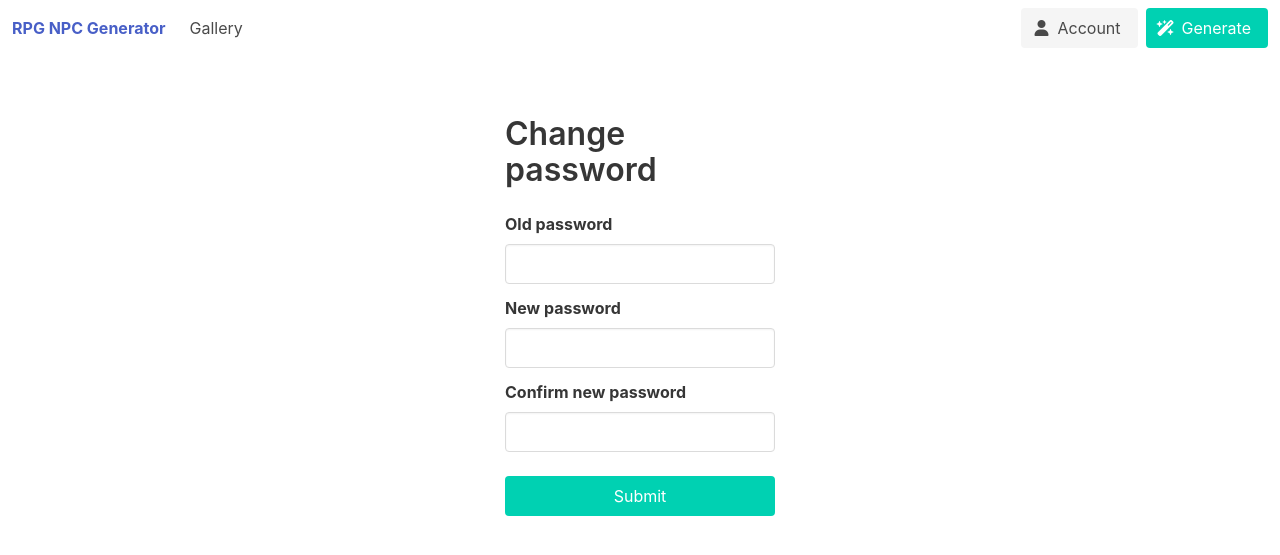
After one commit to jrauha/rpg-npc-generator, a Flask app: page /change-password in a window 1280 px wide. The commit adds this page. Shown: the top 555 px of the page. Run offline with Flask 3, Linux system fonts and the light colour scheme; the visitor is signed in with stand-in values (Sample User, id 1); some libraries are stand-ins or nearby versions.

Commit message:
Add change password functionality

```diff
--- a/npcgen/auth/forms.py
+++ b/npcgen/auth/forms.py
@@ -1,8 +1,23 @@
 from flask_wtf import FlaskForm
 from wtforms import StringField
-from wtforms.validators import DataRequired
+from wtforms.validators import DataRequired, EqualTo, Length
 
 
 class LoginForm(FlaskForm):
     username = StringField("Username", validators=[DataRequired()])
     password = StringField("Password", validators=[DataRequired()])
+
+
+class ChangePasswordForm(FlaskForm):
+    old_password = StringField("Old password", validators=[DataRequired()])
+    new_password = StringField(
+        "New password", validators=[DataRequired(), Length(min=8)]
+    )
+    new_password_confirm = StringField(
+        "Confirm new password",
+        validators=[
+            DataRequired(),
+            Length(min=8),
+            EqualTo("new_password", message="Passwords must match"),
+        ],
+    )
--- a/npcgen/auth/views.py
+++ b/npcgen/auth/views.py
@@ -4,7 +4,7 @@ from flask import Blueprint, redirect, render_template, session, url_for
 from ..extensions import db
 from .daos import UserDao
 from .decorators import login_required
-from .forms import LoginForm
+from .forms import ChangePasswordForm, LoginForm
 from .models import User
 from .services import AuthService
 
@@ -29,8 +29,30 @@ def login():
             )
         session["user_id"] = user.id
         return redirect(url_for("auth.account"))
-    else:
-        return render_template("auth/login.html", form=form)
+
+    return render_template("auth/login.html", form=form)
+
+
+@bp.route("/change-password", methods=["GET", "POST"])
+@login_required
+def change_password():
+    form = ChangePasswordForm()
+    if form.validate_on_submit():
+        user_id = session.get("user_id")
+        user = user_dao.get_user_by_id(user_id)
+        old_password = form.old_password.data
+        new_password = form.new_password.data
+        if auth_service.authenticate(user.username, old_password):
+            user_dao.update_password(user.id, new_password)
+            return redirect(url_for("auth.account"))
+
+        return render_template(
+            "auth/change_password.html",
+            form=form,
+            error="Invalid old password",
+        )
+
+    return render_template("auth/change_password.html", form=form)
 
 
 @bp.route("/account")
--- a/npcgen/templates/auth/account.html
+++ b/npcgen/templates/auth/account.html
@@ -8,6 +8,9 @@
                 <p>Email: {{ user.email }}</p>
                 <ul class="list mt-3">
                     <li>
+                        <a href="{{ url_for("auth.change_password") }}">Change password</a>
+                    </li>
+                    <li>
                         <a href="{{ url_for("auth.logout") }}">Log out</a>
                     </li>
                 </ul>
--- /dev/null
+++ b/npcgen/templates/auth/change_password.html
@@ -0,0 +1,21 @@
+{% from "macros.html" import render_field %}
+{% extends "layout.html" %}
+{% block content %}
+    <div class="container">
+        <div class="columns is-centered mt-6">
+            <div class="column is-one-quarter">
+                <h1 class="title">Change password</h1>
+                {% if error %}<div class="notification is-danger">{{ error }}</div>{% endif %}
+                <form action="{{ url_for("auth.change_password") }}" method="post">
+                    {{ form.hidden_tag() }}
+                    {{ render_field(form.old_password, type="password") }}
+                    {{ render_field(form.new_password, type="password") }}
+                    {{ render_field(form.new_password_confirm, type="password") }}
+                    <div class="control mt-5">
+                        <input class="button is-primary is-fullwidth" type="submit" value="Submit" />
+                    </div>
+                </form>
+            </div>
+        </div>
+    </div>
+{% endblock content %}
--- /dev/null
+++ b/npcgen/templates/macros.html
@@ -0,0 +1,11 @@
+{% macro render_field(field, type) %}
+    <div class="field">
+        {{ field.label(class="label") }}
+        <div class="control">{{ field(class="input", type=type) }}</div>
+        {% if field.errors %}
+            <ul class="errors">
+                {% for error in field.errors %}<li class="has-text-danger has-text-weight-medium">{{ error }}</li>{% endfor %}
+            </ul>
+        {% endif %}
+    </div>
+{% endmacro %}
```
Also changed, not shown: npcgen/auth/daos.py (+10 -0 lines), tests/integration/test_auth.py (+14 -0 lines).
